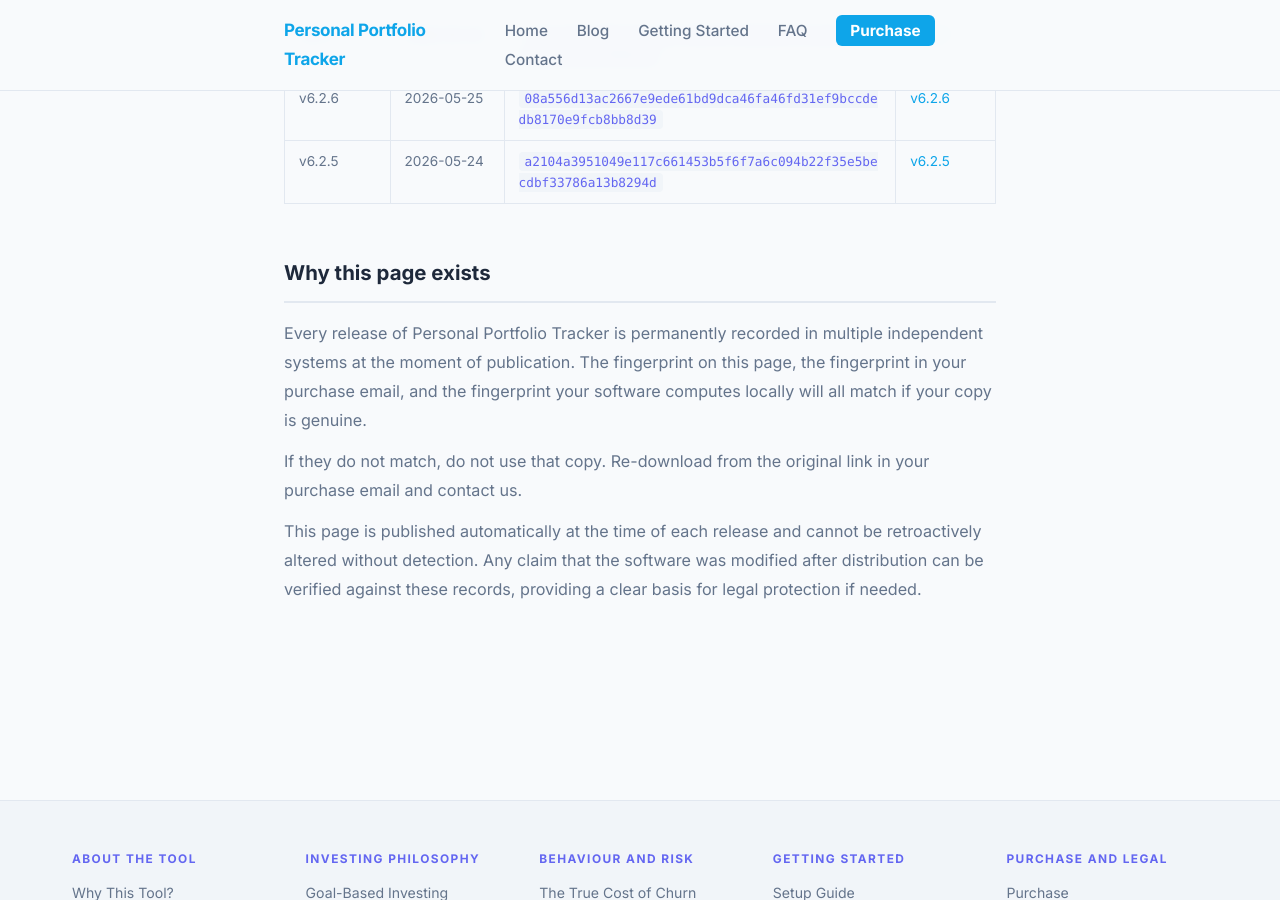
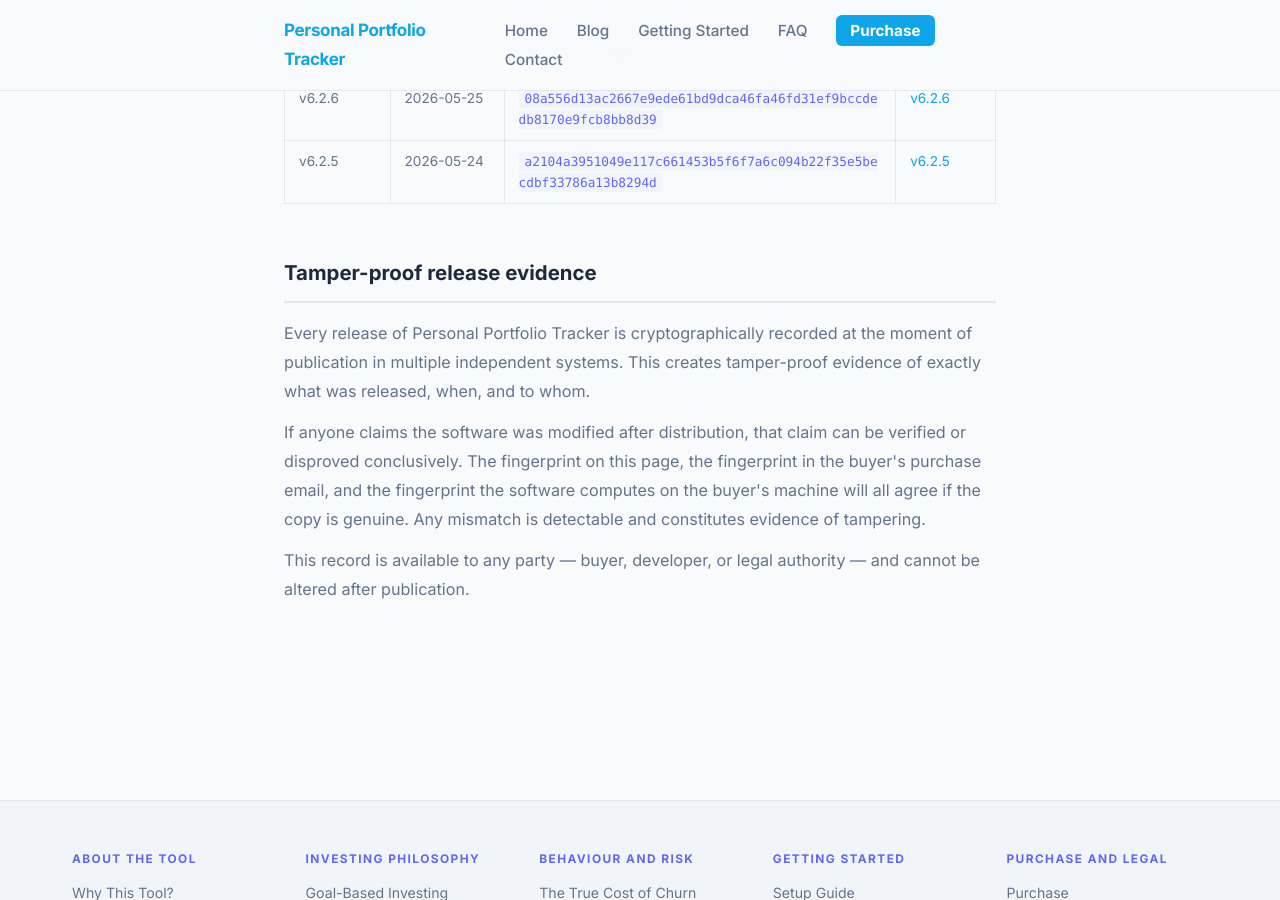
Before and after one commit to srikrishna2024/portfolio-tracker-blog, a Jekyll site: the page built from release-fingerprints/index.html, in a window 1280 px wide and 900 px high, scrolled down 1293 px. Built offline with Jekyll 4.4.1, drawn with Linux system fonts in a browser that asks for light colours.

Commit message:
reframe fingerprint page: tamper-proof evidence as headline

```diff
--- a/release-fingerprints/index.html
+++ b/release-fingerprints/index.html
@@ -89,10 +89,10 @@
   </div>
 
   <div class="content-section">
-    <h2>Why this page exists</h2>
-    <p>Every release of Personal Portfolio Tracker is permanently recorded in multiple independent systems at the moment of publication. The fingerprint on this page, the fingerprint in your purchase email, and the fingerprint your software computes locally will all match if your copy is genuine.</p>
-    <p>If they do not match, do not use that copy. Re-download from the original link in your purchase email and contact us.</p>
-    <p>This page is published automatically at the time of each release and cannot be retroactively altered without detection. Any claim that the software was modified after distribution can be verified against these records, providing a clear basis for legal protection if needed.</p>
+    <h2>Tamper-proof release evidence</h2>
+    <p>Every release of Personal Portfolio Tracker is cryptographically recorded at the moment of publication in multiple independent systems. This creates tamper-proof evidence of exactly what was released, when, and to whom.</p>
+    <p>If anyone claims the software was modified after distribution, that claim can be verified or disproved conclusively. The fingerprint on this page, the fingerprint in the buyer's purchase email, and the fingerprint the software computes on the buyer's machine will all agree if the copy is genuine. Any mismatch is detectable and constitutes evidence of tampering.</p>
+    <p>This record is available to any party — buyer, developer, or legal authority — and cannot be altered after publication.</p>
   </div>
 
 </div>
```
